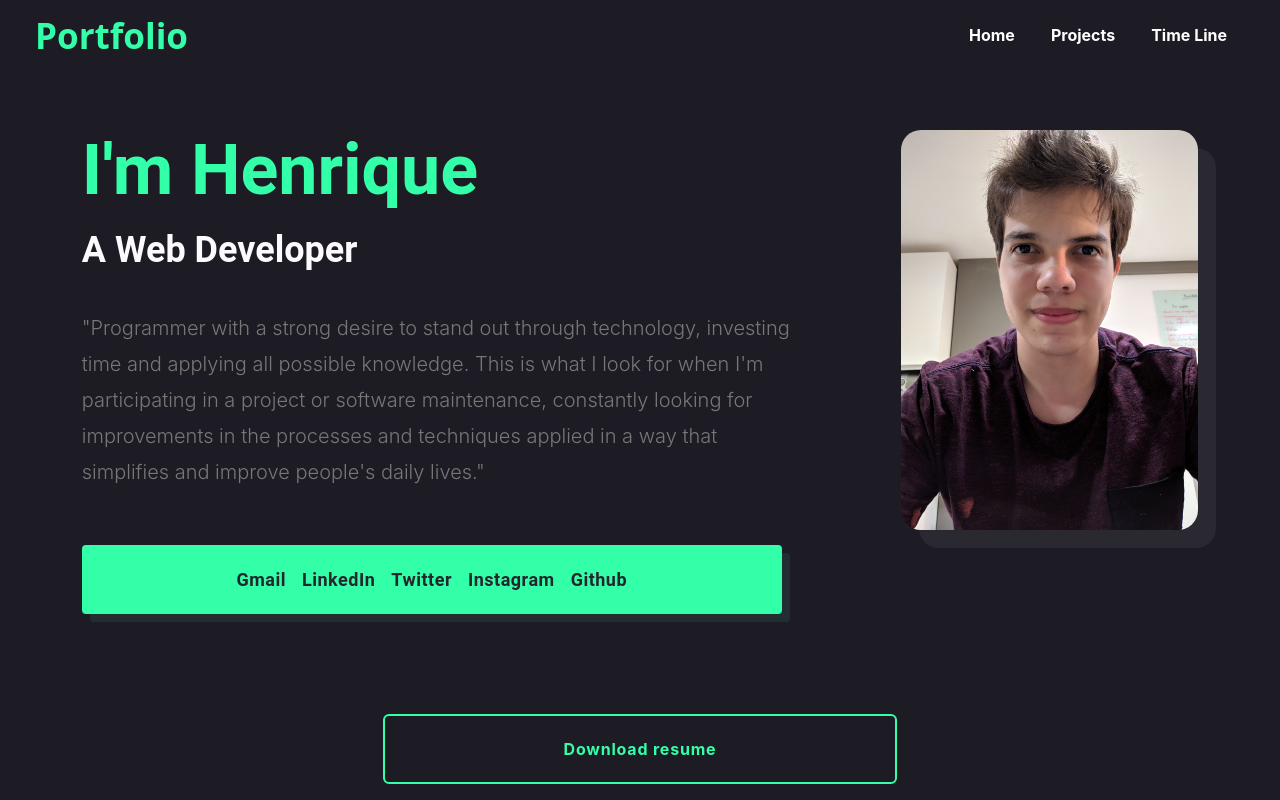
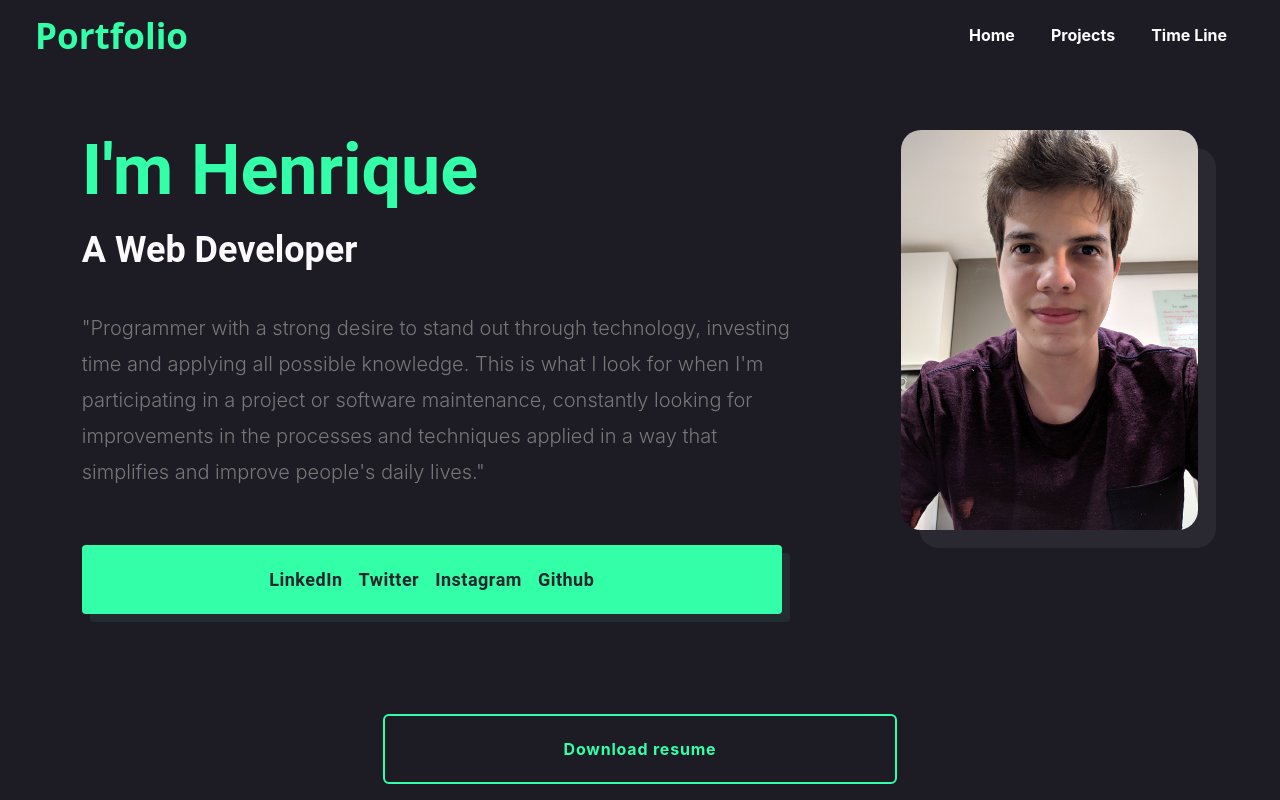
Before and after one commit to henriquebarrosx/Portfolio, a Next.js app: page / in a window 1280 px wide. Shown: the top 800 px of the page. Built offline with nearby package versions, Linux system fonts and the light colour scheme.

Commit message:
fit: comment gmail link

```diff
--- a/components/Preface/index.js
+++ b/components/Preface/index.js
@@ -19,10 +19,10 @@ export default function Preface() {
     const emailSubject = "Topa marcar uma conversa?";
 
     const socialData = [
-        {
-            label: "Gmail",
-            link: `${emailLinkAPI}&su=${emailSubject}`
-        },
+        // {
+        //     label: "Gmail",
+        //     link: `${emailLinkAPI}&su=${emailSubject}`
+        // },
         {
             label: "LinkedIn",
             link: "https://www.linkedin.com/in/henrique-barros-xavier-706a04178"
```
